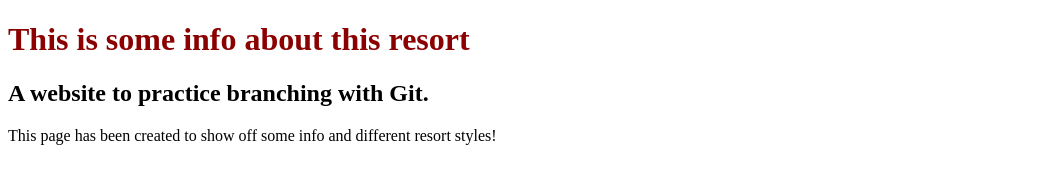
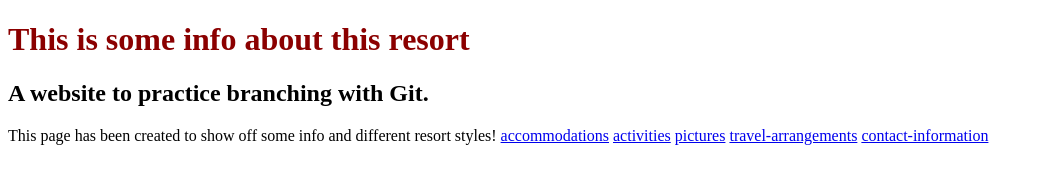
Before and after one commit to wcjameson/resort-website, a plain HTML site: page home-page.html in a window 1280 px wide. Shown: the whole page, without its empty margins (0-1043 px from the left). Drawn offline with Linux system fonts and the light colour scheme.

Commit message:
Add links to other pages.

```diff
--- a/home-page.html
+++ b/home-page.html
@@ -7,6 +7,12 @@
 <body>
   <h1>This is some info about this resort</h1>
   <h2>A website to practice branching with Git.</h2>
-  <p>This page has been created to show off some info and different resort styles!</p>
+  <p>This page has been created to show off some info and different resort styles!
+    <a href="accommodations.html">accommodations</a>
+    <a href="activities.html">activities</a>
+    <a href="pictures.html">pictures</a>
+    <a href="travel-arrangements.html">travel-arrangements</a>
+    <a href="contact-information.html">contact-information</a>
+  </p>
 </body>
 </html>
```
